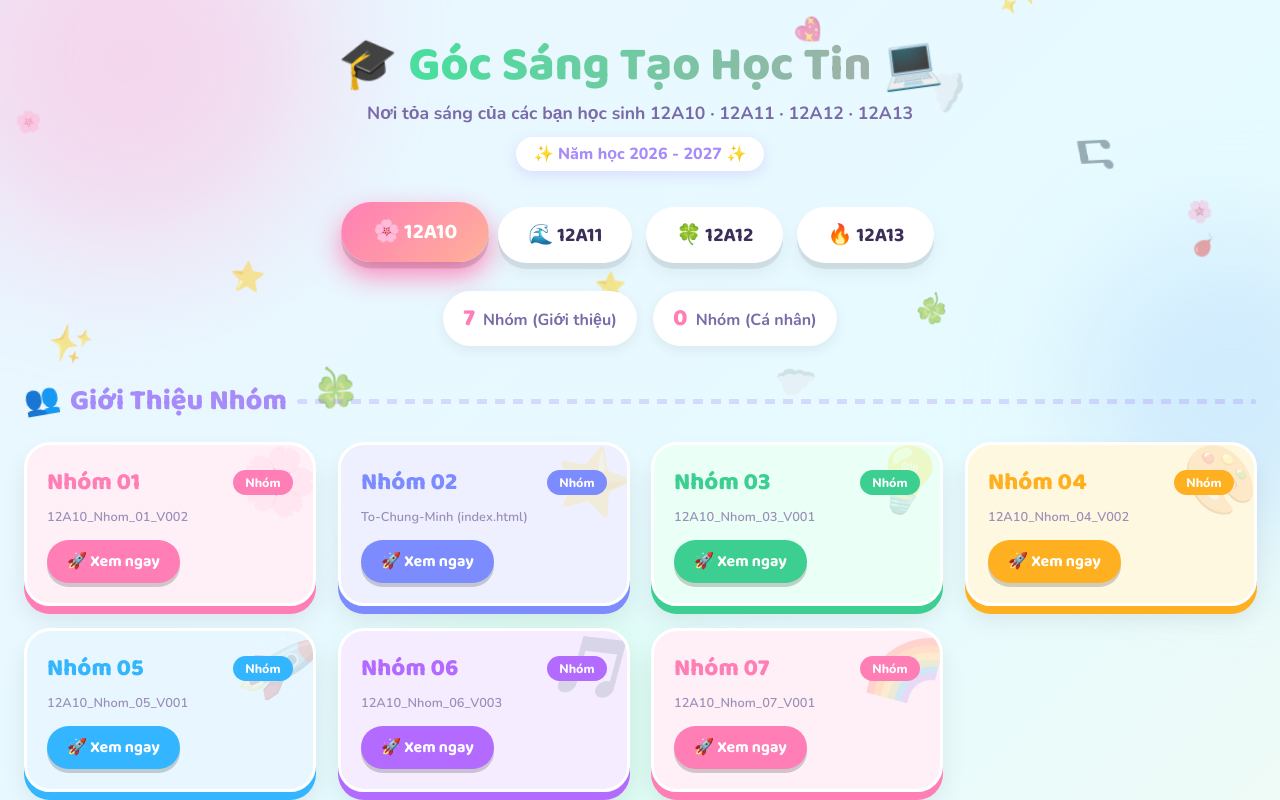
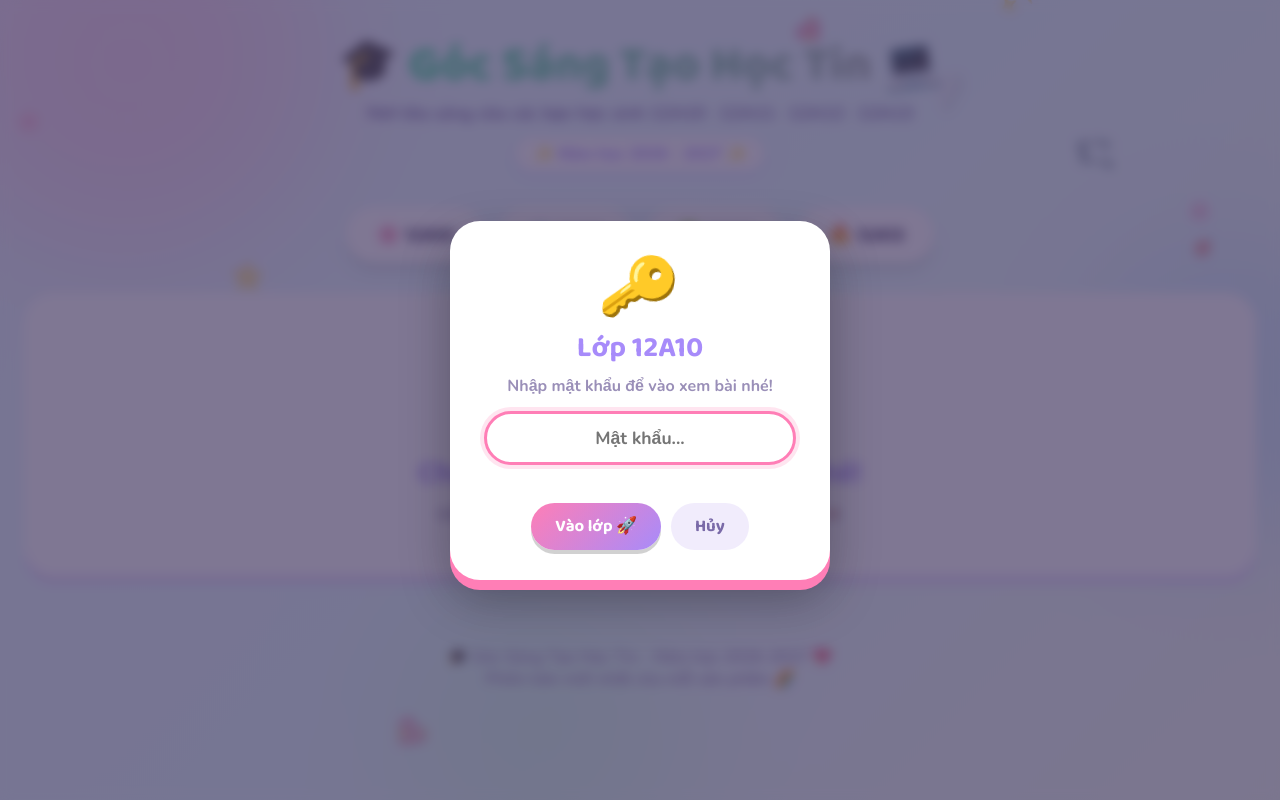
Before and after one commit to minhnhatvn21/hoctin20262027, a plain HTML site: page index.html in a window 1280 px wide. Both pictures are taken after a click on the button "🌸 12A10". Shown: the top 800 px of the page. Drawn offline with nearby package versions, Linux system fonts and the light colour scheme.

Commit message:
Them mat khau cho tung lop

```diff
--- a/index.html
+++ b/index.html
@@ -84,6 +84,26 @@ box-shadow:0 4px 0 rgba(0,0,0,.18);transition:.2s}
 .file-item:hover .ver{background:#fff;color:var(--c)}
 .file-item .ft{overflow:hidden;text-overflow:ellipsis;display:-webkit-box;-webkit-line-clamp:2;-webkit-box-orient:vertical}
 .file-list::-webkit-scrollbar{width:6px}.file-list::-webkit-scrollbar-thumb{background:var(--c);border-radius:6px}
+.welcome{text-align:center;padding:50px 20px;margin-top:20px;background:#fff;border-radius:30px;box-shadow:0 8px 0 #e3d9fb;animation:slide .5s}
+.welcome .w-emoji{font-size:70px;animation:bounce 1.6s ease-in-out infinite;display:inline-block}
+.welcome h2{font-family:'Baloo 2',cursive;font-size:1.9em;color:var(--purple);margin:10px 0 6px}
+.welcome p{font-weight:700;color:#9a8fb8}
+.pw-overlay{display:none;position:fixed;inset:0;background:rgba(59,46,90,.65);backdrop-filter:blur(6px);z-index:4000;align-items:center;justify-content:center;padding:20px}
+.pw-overlay.active{display:flex}
+.pw-box{background:#fff;border-radius:30px;padding:30px 34px;text-align:center;max-width:380px;width:100%;box-shadow:0 10px 0 var(--pink),0 20px 50px rgba(0,0,0,.3);animation:pop .4s}
+.pw-box.shake{animation:shake .4s}
+@keyframes shake{20%,60%{transform:translateX(-10px)}40%,80%{transform:translateX(10px)}}
+.pw-emoji{font-size:54px;display:inline-block;animation:wiggle 2s infinite}
+.pw-box h3{font-family:'Baloo 2',cursive;font-size:1.8em;color:var(--purple)}
+.pw-box p{font-weight:700;color:#9a8fb8;margin:4px 0 14px}
+.pw-box input{width:100%;padding:12px 18px;border-radius:50px;border:3px solid #e3d9fb;font-size:1.1em;font-family:'Nunito',sans-serif;font-weight:700;text-align:center;outline:none;transition:.2s}
+.pw-box input:focus{border-color:var(--pink);box-shadow:0 0 0 4px rgba(255,126,182,.2)}
+.pw-err{min-height:22px;margin:8px 0;color:#ff5a7a;font-weight:800}
+.pw-actions{display:flex;gap:10px;justify-content:center}
+.pw-actions button{border:none;cursor:pointer;font-family:'Baloo 2',cursive;font-weight:700;font-size:1.05em;padding:10px 24px;border-radius:50px;transition:.2s}
+.pw-ok{background:linear-gradient(135deg,var(--pink),var(--purple));color:#fff;box-shadow:0 4px 0 rgba(0,0,0,.18)}
+.pw-cancel{background:#f1ecfc;color:#7a6aa8}
+.pw-actions button:hover{transform:scale(1.08)}
 .empty-state{text-align:center;padding:30px;background:#fff;border-radius:22px;font-weight:700;color:#a99fcb;border:3px dashed #d9d0f5}
 /* modal */
 .modal-overlay{display:none;position:fixed;inset:0;background:rgba(59,46,90,.75);backdrop-filter:blur(6px);z-index:2000}
@@ -111,7 +131,7 @@ box-shadow:0 4px 0 rgba(0,0,0,.18);transition:.2s}
     </div>
 
     <nav class="tab-nav">
-        <button class="tab-btn active" onclick="switchTab('12A10')">🌸 12A10</button>
+        <button class="tab-btn" onclick="switchTab('12A10')">🌸 12A10</button>
         <button class="tab-btn" onclick="switchTab('12A11')">🌊 12A11</button>
         <button class="tab-btn" onclick="switchTab('12A12')">🍀 12A12</button>
         <button class="tab-btn" onclick="switchTab('12A13')">🔥 12A13</button>
@@ -119,8 +139,14 @@ box-shadow:0 4px 0 rgba(0,0,0,.18);transition:.2s}
 
     <div class="content-area">
 
+        <div class="welcome" id="welcome">
+            <div class="w-emoji">🔐</div>
+            <h2>Chọn lớp của em ở phía trên nhé!</h2>
+            <p>Mỗi lớp có một mật khẩu riêng do thầy/cô cung cấp 💌</p>
+        </div>
+
         <!-- ==================== LỚP 12A10 ==================== -->
-        <div class="tab-content active" id="tab-12A10">
+        <div class="tab-content" id="tab-12A10">
             <div class="stats-bar">
                 <div class="stat-item"><span class="stat-num">7</span> Nhóm (Giới thiệu)</div>
                 <div class="stat-item"><span class="stat-num">0</span> Nhóm (Cá nhân)</div>
@@ -546,6 +572,20 @@ box-shadow:0 4px 0 rgba(0,0,0,.18);transition:.2s}
 
     </div>
 
+        <div class="pw-overlay" id="pwModal">
+        <div class="pw-box" id="pwBox">
+            <div class="pw-emoji">🔑</div>
+            <h3>Lớp <span id="pwClass"></span></h3>
+            <p>Nhập mật khẩu để vào xem bài nhé!</p>
+            <input type="password" id="pwInput" placeholder="Mật khẩu..." autocomplete="off">
+            <div class="pw-err" id="pwErr"></div>
+            <div class="pw-actions">
+                <button class="pw-ok" onclick="submitPw()">Vào lớp 🚀</button>
+                <button class="pw-cancel" onclick="closePw()">Hủy</button>
+            </div>
+        </div>
+    </div>
+
     <!-- Modal Viewer -->
     <div class="modal-overlay" id="modal">
         <div class="modal-header">
@@ -563,13 +603,48 @@ box-shadow:0 4px 0 rgba(0,0,0,.18);transition:.2s}
     </div>
 
     <script>
-        function switchTab(tabId) {
+
+        const PW_HASH={"12A10": "6776d5dcb2e30add56e4bf237ff8fb28a4a4dfb54cea3735f309c433dff71377", "12A11": "d23488fae163e3ae0dac3d8e7721dd2ace3a83750ec2b983c99141440dd6c3cc", "12A12": "0b669a97311e4627fefd4809f8b9b16b04be36d9cfa301ee8954719b4b6e03f6", "12A13": "d729b1fd566b2dde143cbe3540fe6022f4e2e26ec234a6371dea59e6cdd41f69"};
+        const unlocked=JSON.parse(sessionStorage.getItem('unlocked')||'[]');
+        let pendingClass=null,pendingAction=null;
+        async function sha(t){
+            const b=await crypto.subtle.digest('SHA-256',new TextEncoder().encode(t));
+            return Array.from(new Uint8Array(b)).map(x=>x.toString(16).padStart(2,'0')).join('');
+        }
+        function requireClass(cls,action){
+            if(unlocked.includes(cls)){action();return;}
+            pendingClass=cls;pendingAction=action;
+            document.getElementById('pwClass').textContent=cls;
+            document.getElementById('pwInput').value='';
+            document.getElementById('pwErr').textContent='';
+            document.getElementById('pwModal').classList.add('active');
+            setTimeout(()=>document.getElementById('pwInput').focus(),50);
+        }
+        function closePw(){document.getElementById('pwModal').classList.remove('active');pendingClass=null;pendingAction=null;}
+        async function submitPw(){
+            const v=document.getElementById('pwInput').value.trim().toLowerCase();
+            const h=await sha('hoctin2026:'+v);
+            if(h===PW_HASH[pendingClass]){
+                unlocked.push(pendingClass);
+                sessionStorage.setItem('unlocked',JSON.stringify(unlocked));
+                const act=pendingAction;closePw();confetti();act&&act();
+            }else{
+                document.getElementById('pwErr').textContent='Sai mật khẩu rồi, thử lại nhé 🙈';
+                const bx=document.getElementById('pwBox');bx.classList.remove('shake');void bx.offsetWidth;bx.classList.add('shake');
+            }
+        }
+        document.getElementById('pwInput').addEventListener('keydown',e=>{if(e.key==='Enter')submitPw();});
+        document.getElementById('pwModal').addEventListener('click',e=>{if(e.target.id==='pwModal')closePw();});
+
+        function switchTab(tabId){requireClass(tabId,()=>doSwitch(tabId));}
+        function doSwitch(tabId) {
             // Remove active from all tabs and contents
             document.querySelectorAll('.tab-btn').forEach(btn => btn.classList.remove('active'));
             document.querySelectorAll('.tab-content').forEach(content => content.classList.remove('active'));
 
             // Activate selected tab
             document.getElementById('tab-' + tabId).classList.add('active');
+            document.getElementById('welcome').style.display='none';
 
             // Activate button
             document.querySelectorAll('.tab-btn').forEach(btn => {
@@ -612,9 +687,10 @@ box-shadow:0 4px 0 rgba(0,0,0,.18);transition:.2s}
                 setTimeout(()=>c.remove(),2800);
             }
         }
-        document.querySelectorAll('.tab-btn').forEach(b=>b.addEventListener('click',confetti));
 
-        function openViewer(url, title) {
+
+        function openViewer(url, title){const m=url.match(/12A1\d/);const cls=m?m[0]:null;const go=()=>doOpen(url,title);cls?requireClass(cls,go):go();}
+        function doOpen(url, title) {
             document.getElementById('modal-title').textContent = title;
             document.getElementById('modal-iframe').src = url;
             document.getElementById('modal').classList.add('active');
@@ -629,7 +705,7 @@ box-shadow:0 4px 0 rgba(0,0,0,.18);transition:.2s}
 
         // ESC key to close
         document.addEventListener('keydown', function(e) {
-            if (e.key === 'Escape') closeViewer();
+            if (e.key === 'Escape'){closeViewer();closePw();}
         });
     </script>
 </body>
```
